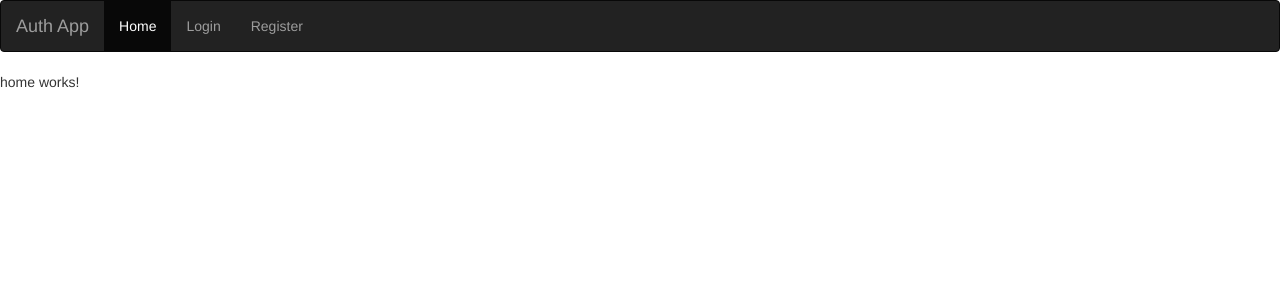
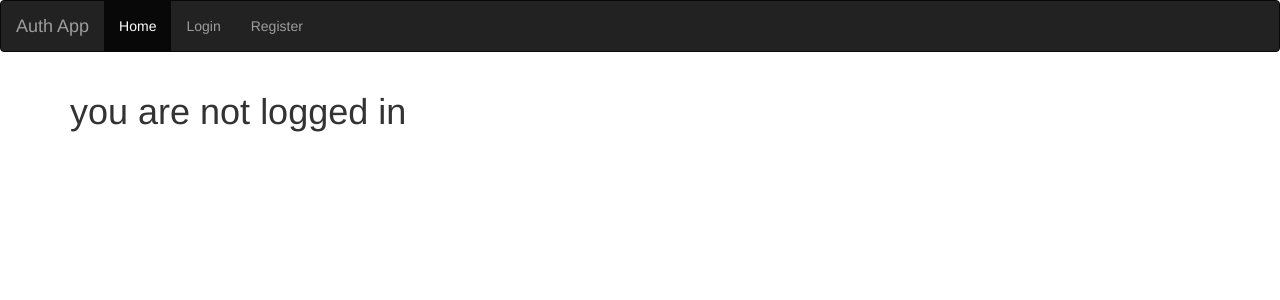
Before and after one commit to pratikg17neu/angular-auth, an Angular app: page / in a window 1280 px wide. Shown: the top 300 px of the page. Built offline with nearby package versions, Linux system fonts and the light colour scheme; no server answers.

Commit message:
AuthInterceptor

```diff
--- a/src/app/interceptor/auth.interceptor.ts
+++ b/src/app/interceptor/auth.interceptor.ts
@@ -15,7 +15,7 @@ export class AuthInterceptor implements HttpInterceptor {
     request: HttpRequest<unknown>,
     next: HttpHandler
   ): Observable<HttpEvent<unknown>> {
-    const req = request.clone({
+    let req = request.clone({
       withCredentials: true,
     });
     return next.handle(req);
--- a/src/app/pages/home/home.component.html
+++ b/src/app/pages/home/home.component.html
@@ -1 +1,3 @@
-<p>home works!</p>
+<div class="container">
+  <h1>{{ message }}</h1>
+</div>
--- a/src/app/pages/home/home.component.ts
+++ b/src/app/pages/home/home.component.ts
@@ -1,10 +1,24 @@
-import { Component } from '@angular/core';
+import { Component, OnInit } from '@angular/core';
+import { HttpClient } from '@angular/common/http';
 
 @Component({
   selector: 'app-home',
   templateUrl: './home.component.html',
-  styleUrls: ['./home.component.css']
+  styleUrls: ['./home.component.css'],
 })
-export class HomeComponent {
+export class HomeComponent implements OnInit {
+  constructor(private http: HttpClient) {}
 
+  message: string = '';
+
+  ngOnInit(): void {
+    this.http.get('http://localhost:3000/api/user').subscribe(
+      (res: any) => {
+        this.message = `Hello, ${res.first_name} ${res.last_name}`;
+      },
+      () => {
+        this.message = `you are not logged in`;
+      }
+    );
+  }
 }
--- a/src/app/pages/login/login.component.ts
+++ b/src/app/pages/login/login.component.ts
@@ -30,8 +30,12 @@ export class LoginComponent {
   submit(): void {
     this.http
       .post('http://localhost:3000/api/login', this.loginForm.getRawValue())
-      .subscribe(() => {
-        this.router.navigate(['/']);
-      });
+      .subscribe(
+        (data) => {
+          console.log(data);
+          this.router.navigate(['/']);
+        },
+        (err) => console.log(err)
+      );
   }
 }
```
